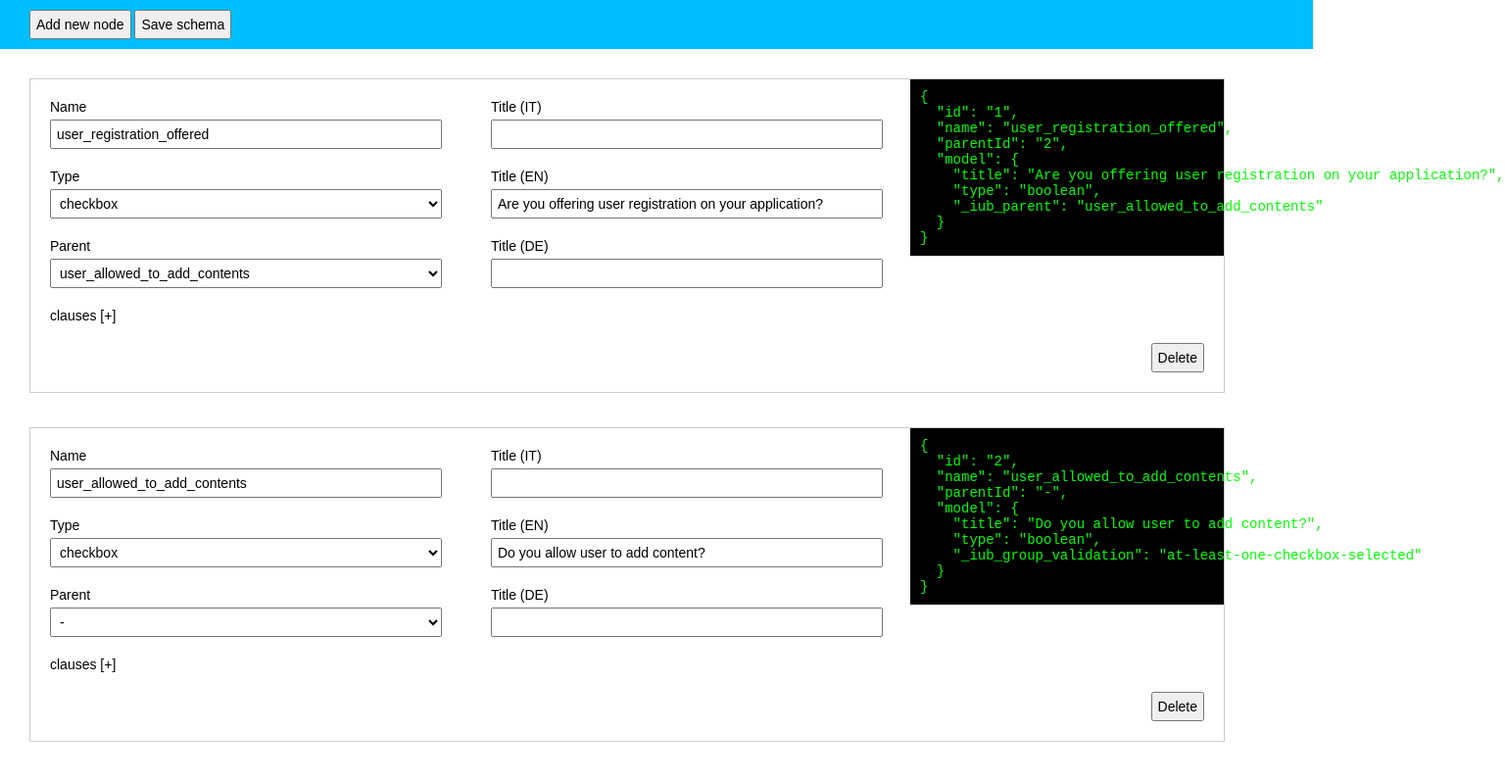
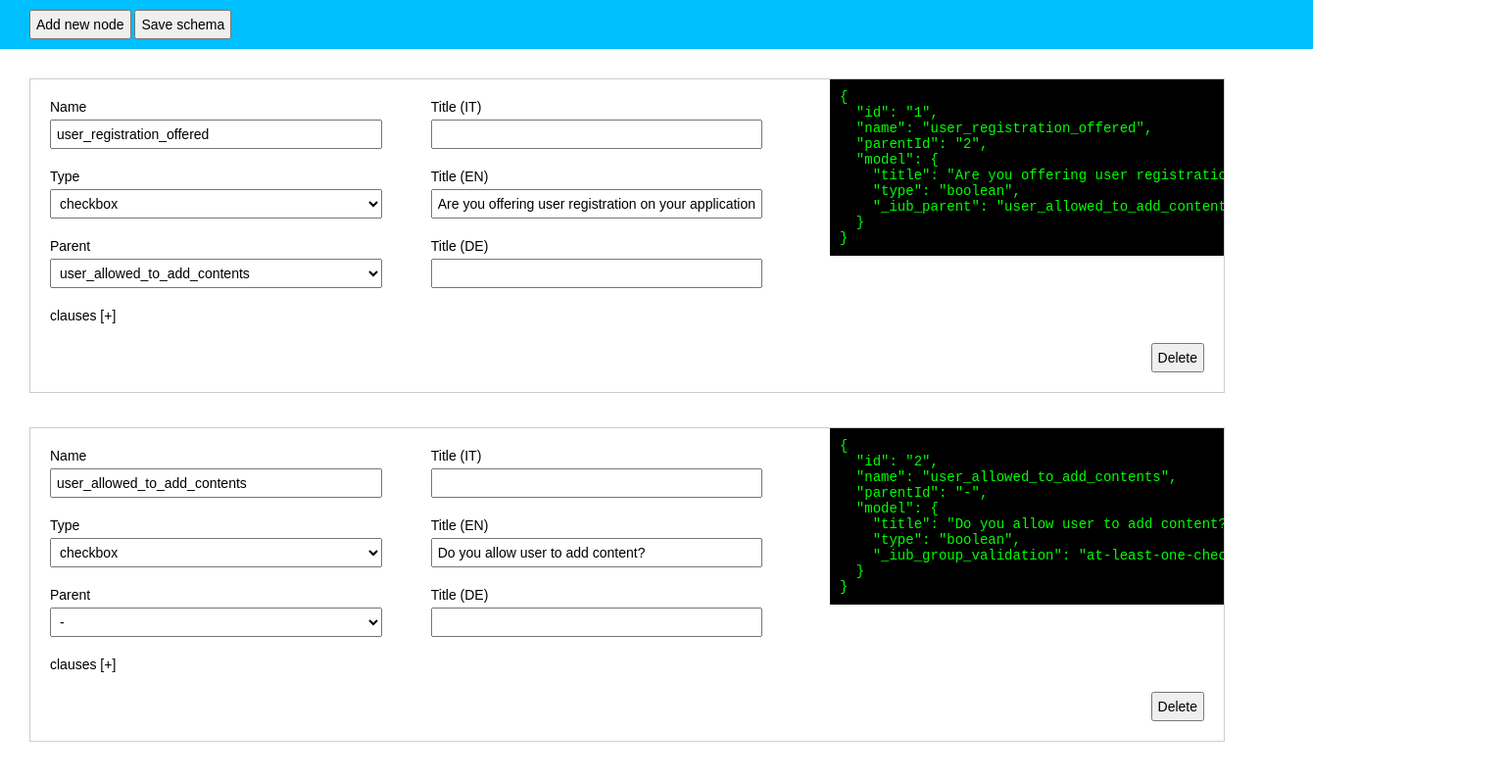
Before and after one commit to PGiucastro/tests, a website: page index.html in a window 1280 px wide. Shown: the whole page at 98% size, 1536 px wide, since content can reach past the window. Drawn offline with Linux system fonts and the light colour scheme.

Commit message:
some styling

```diff
--- a/css/node-view.css
+++ b/css/node-view.css
@@ -6,10 +6,11 @@
    position: relative;
 }
 
-.node-view .model {
+.node-view .debugger {
    background: black;
    color: lime;
-   width: 300px;
+   width: 33%;
+   box-sizing: border-box;
    white-space: pre;
    padding: 10px;
    color: lime;
@@ -17,6 +18,7 @@
    position: absolute;
    top:0;
    right: 0;
+   overflow-x: auto;
 }
 
 .node-view .input-wrapper {
@@ -30,13 +32,15 @@
 
 .node-view input,
 .node-view select {
-   width: 400px;
+   width: 100%;
    box-sizing: border-box;
 }
 
 .node-view .left {
    float: left;
-   padding-right: 50px
+   width: 33%;
+   padding-right: 50px;
+   box-sizing: border-box;
 }
 
 .node-view .clauses {
--- a/src/view/node-view.js
+++ b/src/view/node-view.js
@@ -127,7 +127,7 @@ class NodeView {
 
       // Uncomment for debugging
       setInterval(() => {
-         this._root.find(".model").text(JSON.stringify({
+         this._root.find(".debugger").text(JSON.stringify({
             id: this._id,
             name: this._name,
             parentId: this._parentId,
```
Also changed, not shown: template/view/node-view.html (+1 -1 lines), build/bundle.js.
